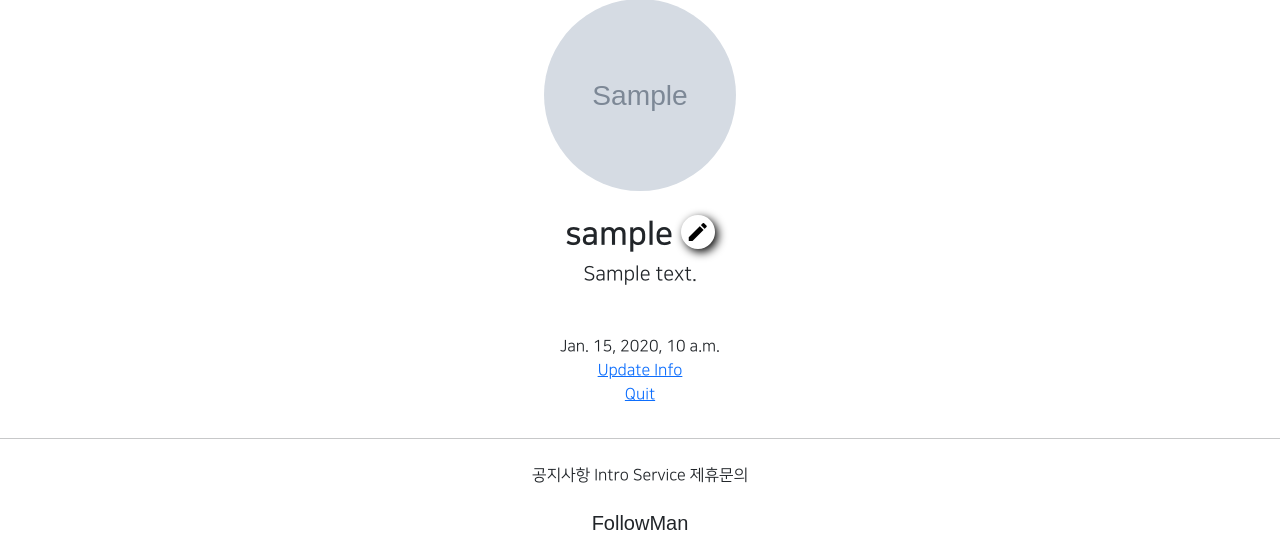
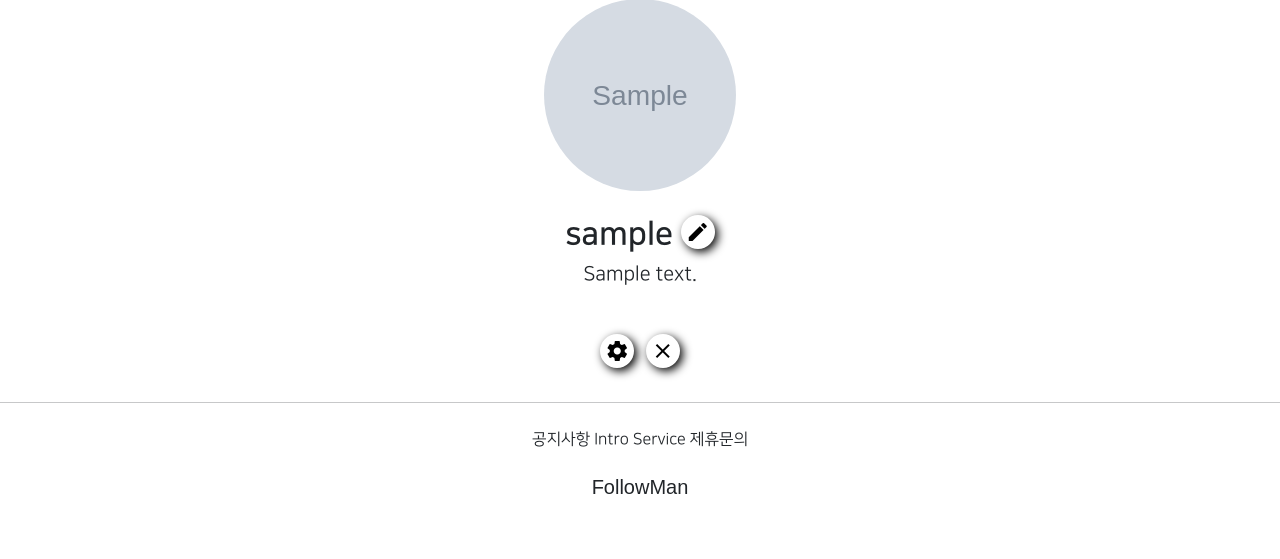
Before and after one commit to likeMinion/likeminion, a Django app: page /accounts/detail/1 in a window 1280 px wide. Shown: the part 274-833 px from the top of the page. After the commit the page ends 800 px from the top, so only its background shows below. Run offline with Django 3.2, Linux system fonts and the light colour scheme; the first user in the database is signed in; tables that the repository leaves empty hold one stand-in row (Sample ...); some libraries are stand-ins or nearby versions; some web fonts are replaced.

Commit message:
7월 29일 -4

```diff
--- a/accountapp/templates/accountapp/detail.html
+++ b/accountapp/templates/accountapp/detail.html
@@ -21,15 +21,13 @@
                 </h2>
             {% endif %}
         </div>
-        <div>
-            {{ target_user.date_joined }}
-        </div>
         {% if user == target_user %}
         <div>
-            <a href="{% url 'accountapp:update' pk=target_user.pk %}">Update Info</a>
-        </div>
-        <div>
-            <a href="{% url 'accountapp:delete' pk=target_user.pk %}">Quit</a>
+            <a href="{% url 'accountapp:update' pk=target_user.pk %}"
+            class="material-icons round_button mx-1">settings</a>
+
+            <a href="{% url 'accountapp:delete' pk=target_user.pk %}"
+            class="material-icons round_button mx-1">close</a> {# 마진을 x방향으로 1 #}
         </div>
         {% endif %}
     </div>
```
